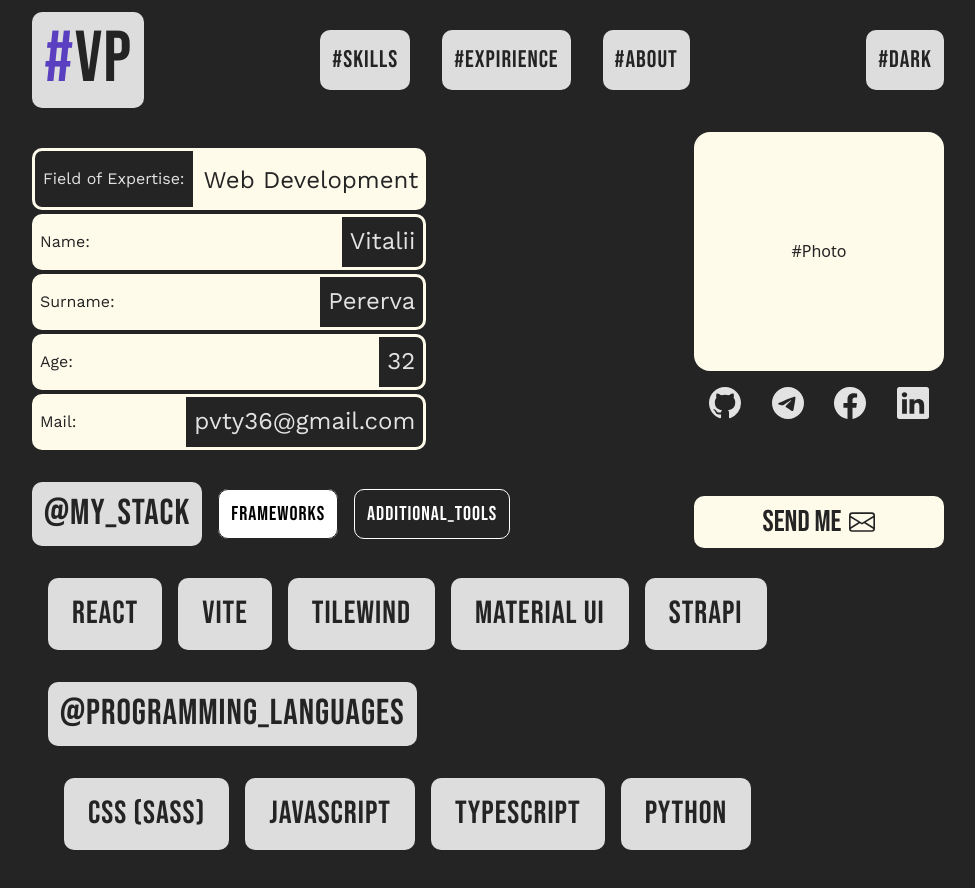
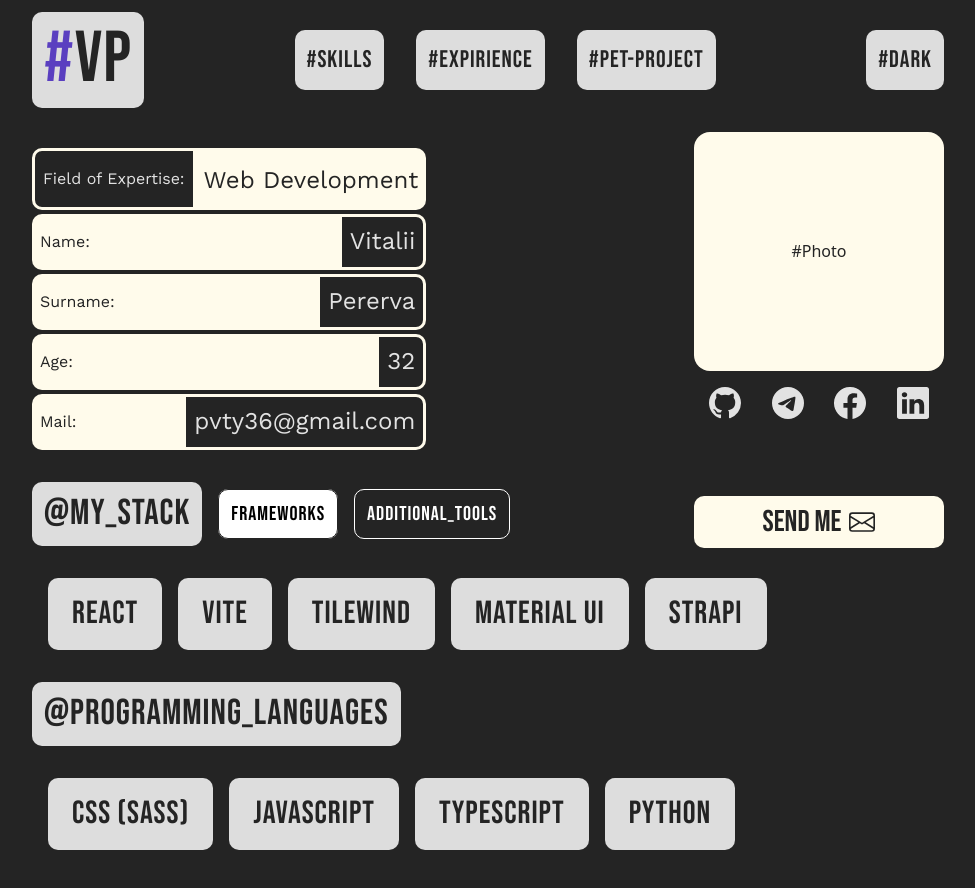
Before and after one commit to VetaliiP/VP-project, a React (Vite) app: page / in a window 1280 px wide. Shown: the top 888 px of the page, without its empty margins (152-1127 px from the left). Built offline with nearby package versions, Linux system fonts and the light colour scheme.

Commit message:
Adaptation for mobile version

```diff
--- a/src/components/Header/Navigation.tsx
+++ b/src/components/Header/Navigation.tsx
@@ -11,7 +11,7 @@
                 <div className="text_block">#Expirience</div>
             </NavLink>
             <NavLink to="/home" >
-                <div className="text_block">#About</div>
+                <div className="text_block">#Pet-Project</div>
             </NavLink>
         </nav>
     )
--- a/src/pages/Skills/Skills.tsx
+++ b/src/pages/Skills/Skills.tsx
@@ -143,7 +143,7 @@
                         </div>
                     </div>
                 </div>
-                <div className='flex flex-col p-4 sm:items-start'>
+                <div className='flex flex-col py-4 sm:items-start'>
                     <div className='text_block sm:self-start self-center  mb-4'><p className='sm:text-4xl text-3xl'>@programming_languages</p></div>
                     <div className={`skills_blocks flex flex-row flex-wrap justify-start items-center gap-4 sm:p-4`}>
                         <div className='skills_block'>
```
